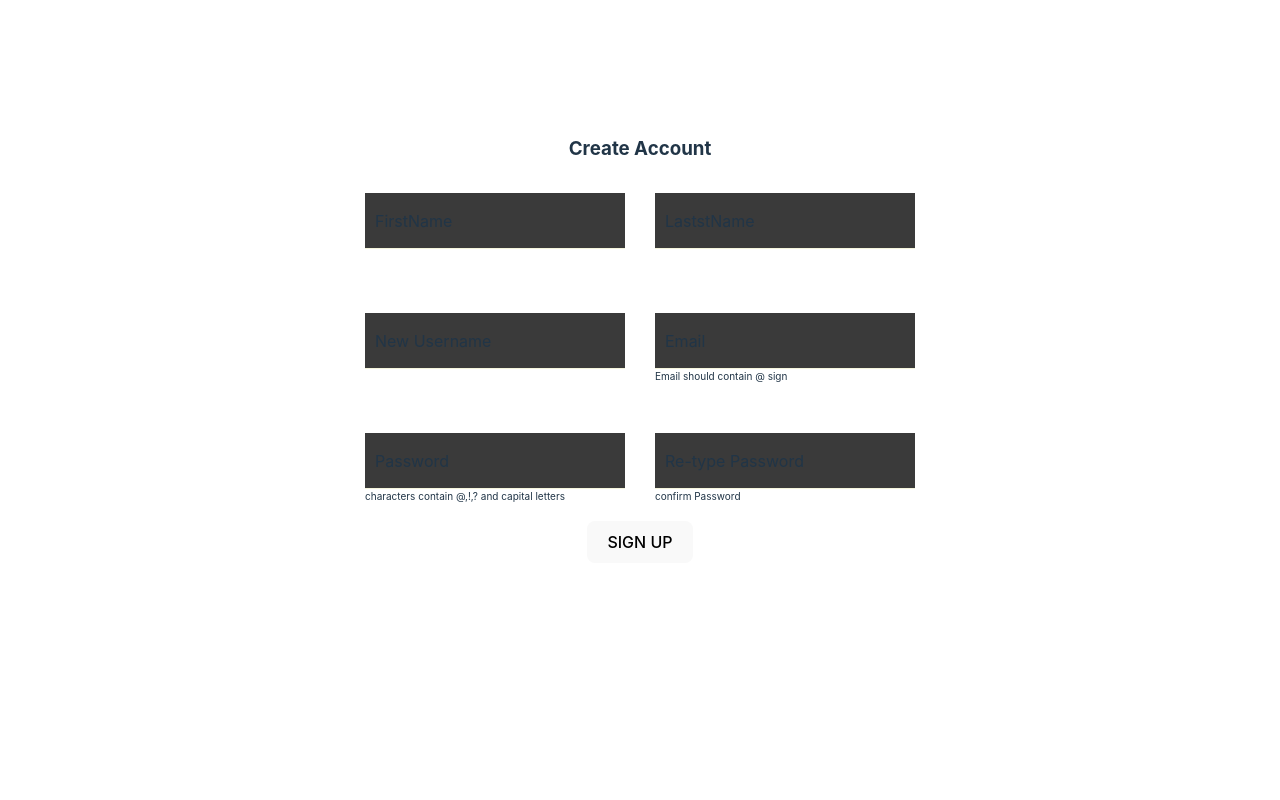
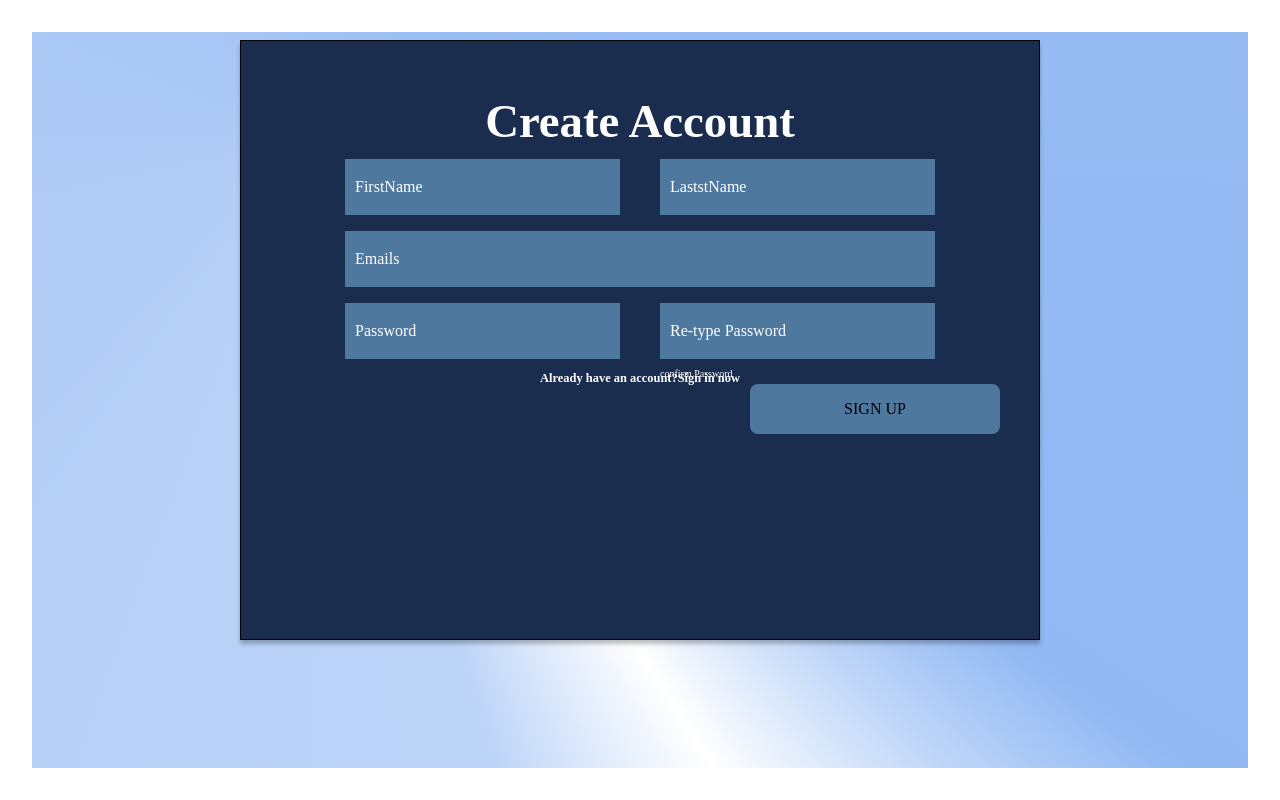
Before and after one commit to Sylvie-sys/HRM-group1, a React (Vite) app: page /signup in a window 1280 px wide. Built offline with nearby package versions, Linux system fonts and the light colour scheme.

Commit message:
updated true inputs

```diff
--- a/src/App.css
+++ b/src/App.css
@@ -1,5 +1,6 @@
  #root {
-  max-width: 1280px;
+  width: 100%;
+  height: 100%;
   margin: 0 auto;
   padding: 2rem;
   text-align: center;
--- a/src/Components/comp.css
+++ b/src/Components/comp.css
@@ -1,25 +1,185 @@
-*{
+* {
     margin: 0;
     padding: 0;
     box-sizing: border-box;
+
 }
 
-.input-field {
-display: flex;
-justify-content: space-between;
-gap: 30px
+.create {
+    /* position: relative; */
+    width: 100%;
+    height: 100%;
+    padding: 8px;
+    background: conic-gradient(from -27.5deg at 22.3% 14.26%, rgba(145, 184, 243, 0.612829) -169.09deg, #91B8F3 152.82deg, rgba(145, 184, 243, 0) 174.35deg, rgba(145, 184, 243, 0.612829) 190.91deg, #91B8F3 512.82deg);
+}
+.header-text{
+/* position: absolute; */
+height: 60px;
+left: 540px;
+top: 139px;
+font-family: 'Poppins';
+font-style: normal;
+font-weight: 700;
+font-size: 40px;
+line-height: 60px;
+/* identical to box height */
+color: #FFFFFF;
 }
 
-.header-text {
+.container {
+    box-sizing: border-box;
+
+    width: 100%;
+    max-width: 800px;
+    height: 600px;
+    margin: 0 auto;
+    top: 100px;
+
+    background: linear-gradient(0deg, rgba(0, 0, 0, 0.2), rgba(0, 0, 0, 0.2)), #213861;
+    border: 1px solid #000000;
+    box-shadow: 0px 4px 4px rgba(0, 0, 0, 0.25);
+    display: flex;
+    flex-direction: column;
+    align-items: center;
+    justify-content: center;
+
+}
+
+.form {
+
+    /* position: absolute; */
+    width: 100%;
+    max-width: 614px;
+    height: 522px;
+    left: 93px;
+    top: 139px;
+    padding: 12px;
+
+}
+
+.input-field1 {
+    /* display: flex;
+justify-content: space-between;
+gap: 30px */
+    display: flex;
+    flex-direction: row;
+    align-items: center;
+    padding: 0px;
+    gap: 40px;
+    width: 100%;
+    /* height: 80px; */
+
+
+    /* Inside auto layout */
+
+    /* flex: none;
+order: 0;
+flex-grow: 0; */
+}
+
+.input-field2 {
+    display: flex;
+    flex-direction: column;
+    justify-content: center;
+    align-items: flex-start;
+    padding: 0px;
+    gap: 10px;
+    width: 100%;
+    /* height: 81px; */
+}
+
+.input-field1 .txt-field,
+.input-field2 .txt-field,
+.input-field3 .txt-field {
+    max-width: 100%;
+    margin: 8px 0;
+}
+
+.input-field3 {
+    display: flex;
+    flex-direction: row;
+    align-items: center;
+    padding: 0px;
+    gap: 40px;
+    width: 100%;
+    /* height: 80px; */
+
+
+    /* Inside auto layout */
+
+    /* flex: none;
+order: 2;
+flex-grow: 0; */
+}
+.signup-btn{
+display: flex;
+flex-direction: row;
+justify-content: center;
+align-items: center;
+padding: 0px;
+gap: 10px;
+position: absolute;
+max-width: 100%;
+width: 250px;
+height: 50px;
+left: 750px;
+top: 48%;
+background: #4E789E;
+}
+.end{
+    /* position: absolute; */
+width: 289px;
+height: 23px;
+left: 553px;
+top: 638px;
+margin: 0 auto;
+
+font-family: 'Poppins';
+font-style: normal;
+font-weight: 400;
+font-size: 15px;
+line-height: 22px;
+/* identical to box height */
+
+
+color: #FFFFFF;
+}
+
+
+/* .header-text {
     margin-bottom: 100px;
 }
 
-.form{
 
-   width: 100%;
-}
 .input-fieldEmail input{
     position: relative;
     padding: 10px -10px;
 
 }
+.signup-btn{
+    display: flex;
+flex-direction: row;
+justify-content: center;
+align-items: center;
+padding: 0px;
+gap: 10px;
+
+position: absolute;
+width: 250px;
+height: 50px;
+left: 575px;
+top: 574px;
+
+background: #4E789E;
+} */
+
+@media (max-width: 680px) {
+
+    .input-field1,
+    .input-field2,
+    .input-field3 {
+        display: flex;
+        flex-direction: column;
+        gap: 0;
+    }
+}
--- a/src/Components/comp.tsx
+++ b/src/Components/comp.tsx
@@ -3,11 +3,11 @@ import "./comp.css"
 import { TextFieldExplained } from "./text-field-explained";
 import TextInp from "./text/text"
 
-const Components =() =>{
+const Components = () => {
 
     let email = "";
     let password = "";
-    let number ="";
+    let number = "";
     const onEmailChange: ChangeEventHandler<HTMLInputElement> = (v) => {
         email = v.target.value;
 
@@ -23,7 +23,7 @@ const Components =() =>{
 
     const loginAction = (evt: any) => {
         evt.preventDefault();
-        const cred = {email, password, number};
+        const cred = { email, password, number };
         // call the auth api
         console.log(cred);
 
@@ -31,29 +31,34 @@ const Components =() =>{
 
     return (
         <div className="create">
+
+            <div className="container">
+
+
+                <form action="" onSubmit={loginAction} className="form">
                     <div className='header-text'>
                         <h3>Create Account</h3>
-
-    <form action="" onSubmit={loginAction} className="form">
-        <div className="input-field">
-        <TextFieldExplained  name="name" type="text" variant="two" label="FirstName" />
-        <TextFieldExplained  name="name" type="text" variant="two" label="LaststName" />
                     </div>
-    <div className="input-field">
-    <TextFieldExplained  name="name" type="text" variant="two" label="New Username" />
-
-    <TextFieldExplained onChange={onEmailChange} name="Email" type="email" variant="two" label="Email" errorText="Invalid email" helperText="Email should contain @ sign"/>
-
+                    <div className="input-field1">
+                        <TextFieldExplained name="name" type="text" variant="two" label="FirstName" />
+                        <TextFieldExplained name="name" type="text" variant="two" label="LaststName" />
                     </div>
-        <div className="input-field">
-        <TextFieldExplained onChange={onPasswordChange} name="passcode" type="password" variant="two" label="Password" helperText="characters contain @,!,? and capital letters"/>
-        <TextFieldExplained onChange={onPasswordChange} name="passcode" type="password" variant="two" label="Re-type Password" helperText="confirm Password"/>
+                    <div className="input-field2">
+                        <TextFieldExplained name="name" type="email" variant="two" label="Emails" />
+                    </div>
+                    <div className="input-field3">
+                        <TextFieldExplained onChange={onPasswordChange} name="passcode" type="password" variant="two" label="Password" />
+                        <TextFieldExplained onChange={onPasswordChange} name="passcode" type="password" variant="two" label="Re-type Password" helperText="confirm Password" />
 
                     </div>
                     <button className='signup-btn'>SIGN UP</button>
+                    <div className="end">
+                        <h5>Already have an account?Sign in now</h5>
+                    </div>
                 </form>
             </div>
         </div>
+
     )
 
 
--- a/src/Components/text-field-explained/style.css
+++ b/src/Components/text-field-explained/style.css
@@ -55,13 +55,14 @@ html , body{
 }
 
 /** Variants */
-.txt-field.one {
+/* .txt-field.one { */
     /* background-color: #3a3a3a;   */
-}
+/* } */
 
 .txt-field.one input{
     border: 1px solid beige;
     border-radius: 0px;
+
 }
 .txt-field.one label{
     padding: 8px;
@@ -72,8 +73,11 @@ html , body{
 }
 
 .txt-field.two{
-    border-bottom: 1px solid beige;
-    background-color: #3a3a3a;
+    /* border-bottom: 1px solid beige; */
+    background: #4E789E;
+    color: white;
+    font-family: 'Poppins';
+    font-style: normal;
 }
 .txt-field.two input{
     padding-bottom: 0;
--- a/src/index.css
+++ b/src/index.css
@@ -1,5 +1,5 @@
 :root {
-  font-family: Inter, Avenir, Helvetica, Arial, sans-serif;
+  /* font-family: Inter, Avenir, Helvetica, Arial, sans-serif;
   font-size: 16px;
   line-height: 24px;
   font-weight: 400;
@@ -13,6 +13,8 @@
   -webkit-font-smoothing: antialiased;
   -moz-osx-font-smoothing: grayscale;
   -webkit-text-size-adjust: 100%;
+} */
+
 }
 
 a {
@@ -23,13 +25,22 @@ a {
 a:hover {
   color: #535bf2;
 }
+*{
+  margin: 0;
+  padding: 0;
+  box-sizing: border-box;
+}
+html, body{
+  width: 100%;
+  height: 100%;
+
+}
 
 body {
   margin: 0;
   display: flex;
   place-items: center;
-  min-width: 320px;
-  min-height: 100vh;
+
 }
 
 h1 {
```
Lines whose indentation alone changed are shown as unchanged.
